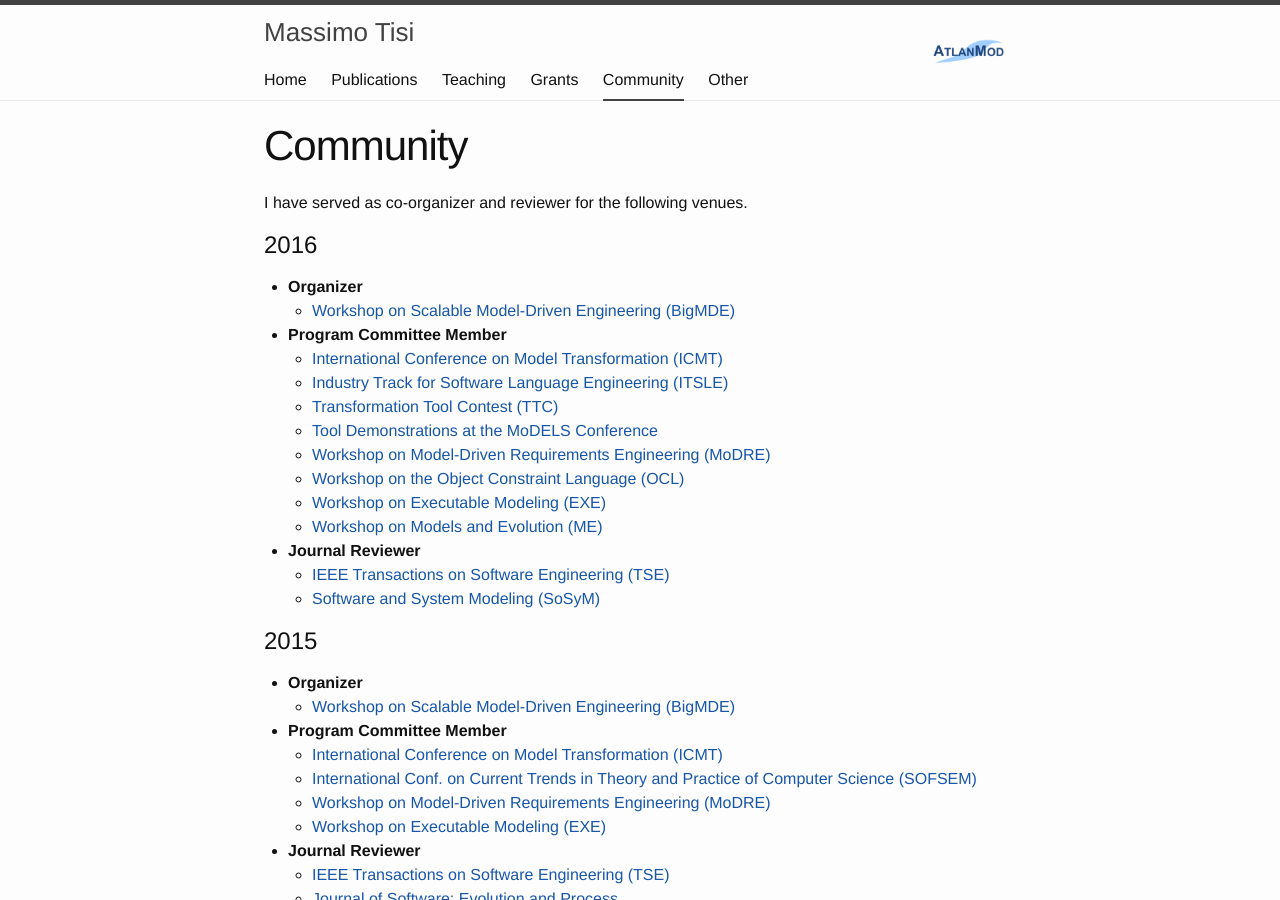
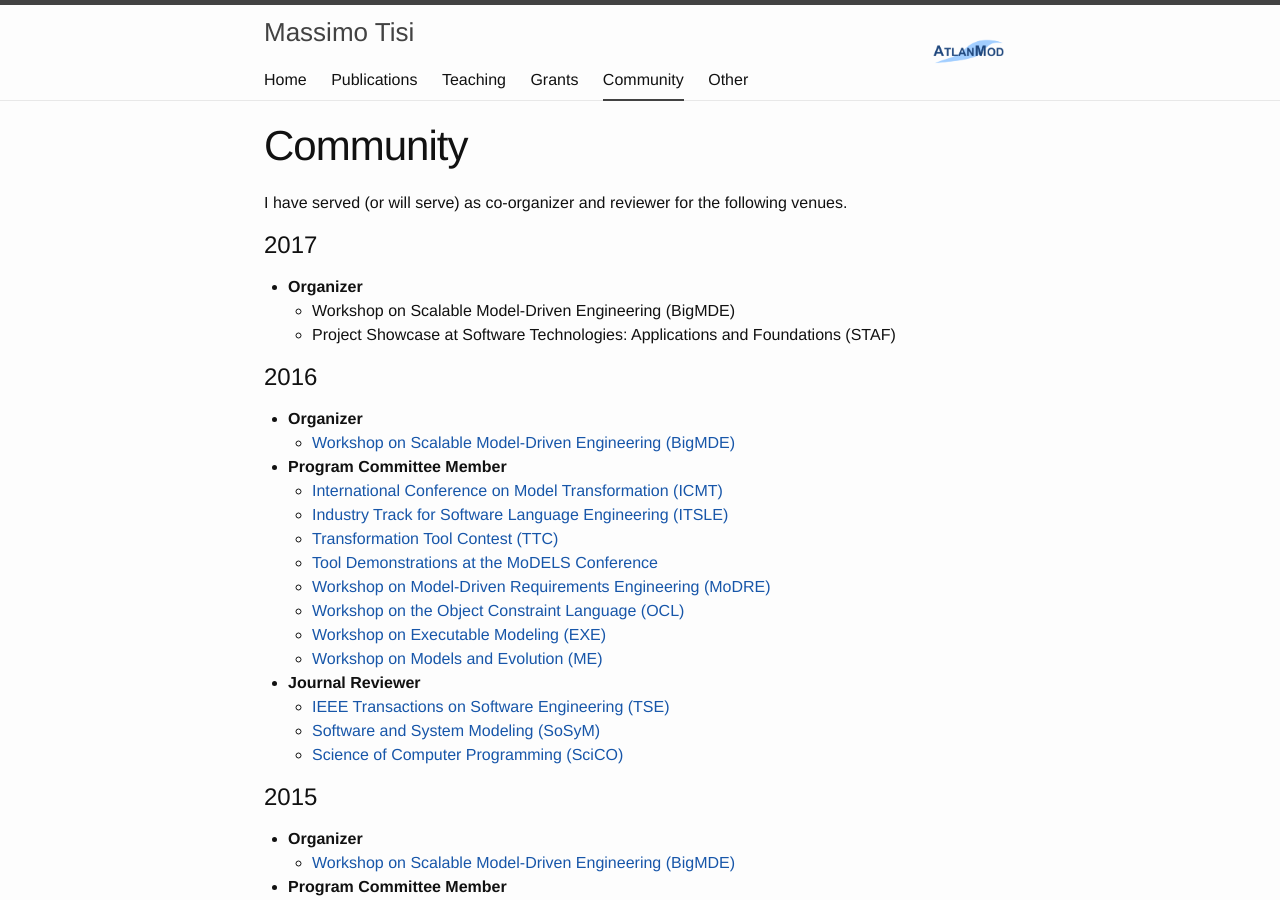
Before and after one commit to massimotisi/massimotisi.github.io, a Jekyll site: the page built from community.md, in a window 1280 px wide and 900 px high. Built offline with Jekyll 4.4.1, drawn with Linux system fonts in a browser that asks for light colours; some of the changed text lies outside the part shown.

Commit message:
Added recent news

```diff
--- a/community.md
+++ b/community.md
@@ -4,7 +4,13 @@ title: Community
 order: 4
 ---
 
-I have served as co-organizer and reviewer for the following venues.
+I have served (or will serve) as co-organizer and reviewer for the following venues.
+
+# 2017
+
+* **Organizer**
+  * Workshop on Scalable Model-Driven Engineering (BigMDE)
+  * Project Showcase at Software Technologies: Applications and Foundations (STAF)
 
 # 2016
 
@@ -24,6 +30,7 @@ I have served as co-organizer and reviewer for the following venues.
 * **Journal Reviewer**
   * [IEEE Transactions on Software Engineering (TSE)](https://www.computer.org/web/tse;jsessionid=6afd856a99689b17c0c58edc329c)
   * [Software and System Modeling (SoSyM)](http://www.sosym.org/)
+  * [Science of Computer Programming (SciCO)](http://www.journals.elsevier.com/science-of-computer-programming/)
 
 # 2015
 
```
Also changed, not shown: other parts of community.md (+1 -0 lines).
